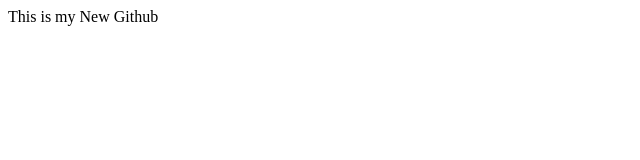
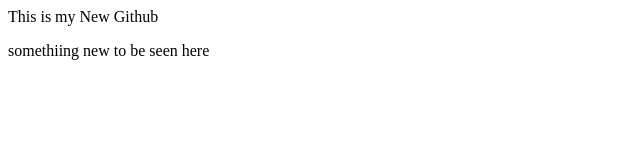
Before and after one commit to AnukoolKashyap/LocalRepo, a plain HTML site: page index.html in a window 1280 px wide. Shown: the whole page, without its empty margins (0-640 px from the left). Drawn offline with Linux system fonts and the light colour scheme.

Commit message:
New branch

```diff
--- a/index.html
+++ b/index.html
@@ -1 +1,2 @@
 <p>This is my New Github</p>
+<p> somethiing new to be seen here</p>
```
